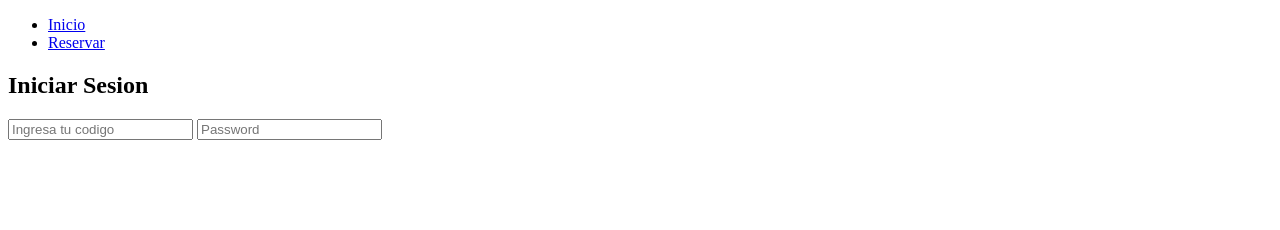
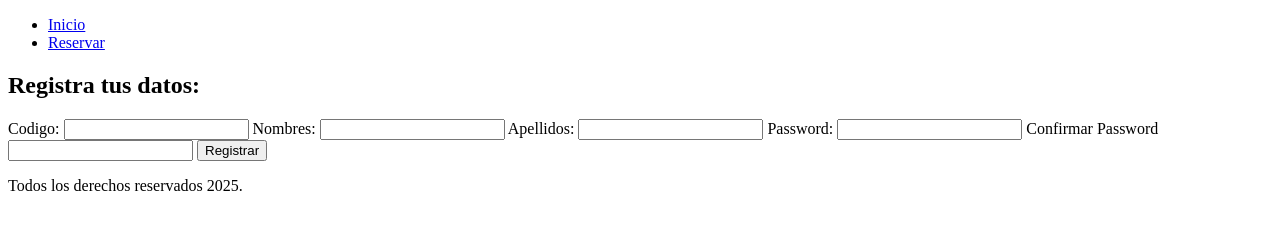
Before and after one commit to AlonsoVillafan/ProyectoReservaEstudiantes, a plain HTML site: page html/register.html in a window 1280 px wide. Drawn offline with Linux system fonts and the light colour scheme.

Commit message:
Se agrego el formulario de Registro

```diff
--- a/html/register.html
+++ b/html/register.html
@@ -17,15 +17,30 @@
 
     <main>
         <section>
-            <h1>Iniciar Sesion</h1>
+            <h1>Registra tus datos:</h1>
             <form action="" method="post">
-                <input type="codigo" name="codigo" placeholder="Ingresa tu codigo">
-                <input type="password" name="password" placeholder="Password">
+                <label for="codigo">Codigo:</label>
+                <input type="text" name="codigo" id="codigo" required>
+
+                <label for="nombres">Nombres:</label>
+                <input type="text" name="nombres" required>
+
+                <label for="apellidos">Apellidos:</label>
+                <input type="text" name="apellidos" required>
+
+                <label for="password">Password:</label>
+                <input type="password" name="password" required>
+
+                <label for="confirmar_password">Confirmar Password</label>
+                <input type="password" name="confirmar_password" id="confirmar_password" required>
+
+                <button type="submit">Registrar</button>
             </form>
-            <a href=""></a>
-
-
         </section>
     </main>
+
+    <footer>
+        <p>Todos los derechos reservados 2025.</p>
+    </footer>
 </body>
 </html>
```
Also changed, not shown: html/reserva.html (+31 -0 lines), index.html (+5 -5 lines), BD_RESERVAS_ESTUDIANTES.txt.
